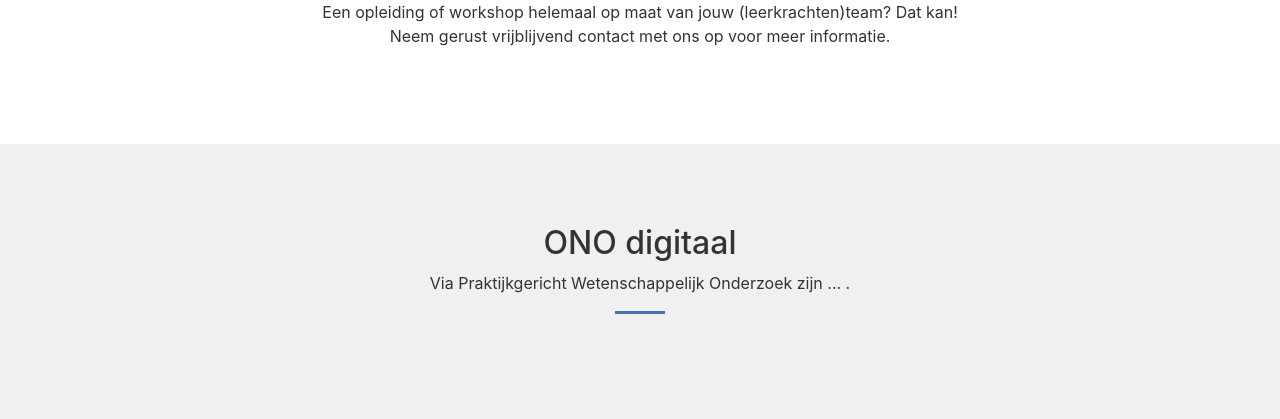
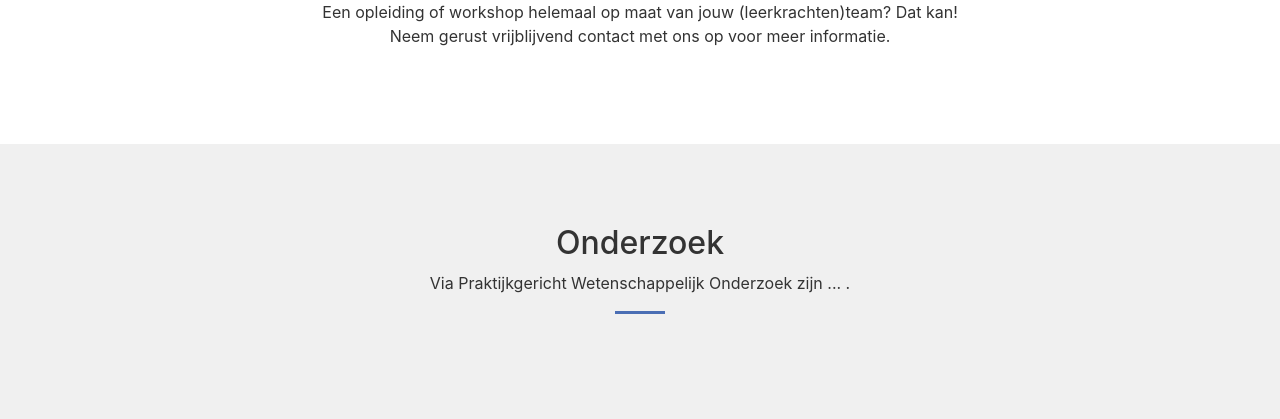
Before and after one commit to adepaepe/ono-trajecten, a Jekyll site: the page built from docs/index.html, in a window 1280 px wide and 900 px high, scrolled down 3245 px, cut to the strip 111-900 px from the top of the window. Shown: the top 419 px of the strip. Built offline with Jekyll 4.4.1, drawn with Linux system fonts in a browser that asks for light colours; some of the changed text lies outside the part shown.

Commit message:
ONO digitaal veranderd naar onderzoek

```diff
--- a/docs/index.html
+++ b/docs/index.html
@@ -13,7 +13,7 @@ navigation:
   - id: workshops
     title: Workshops & opleidingen
   - id: vervolgonderzoek
-    title: ONO digitaal
+    title: Onderzoek
   - id: contact
     title: Contact
 ---
@@ -153,7 +153,7 @@ navigation:
   <div class="container">
     <div class="row">
       <div class="col-lg-8 offset-lg-2 text-center">
-        <h2>ONO digitaal</h2>
+        <h2>Onderzoek</h2>
         <p>Via Praktijkgericht Wetenschappelijk Onderzoek zijn ...  .</p>
 
         <hr />
```
